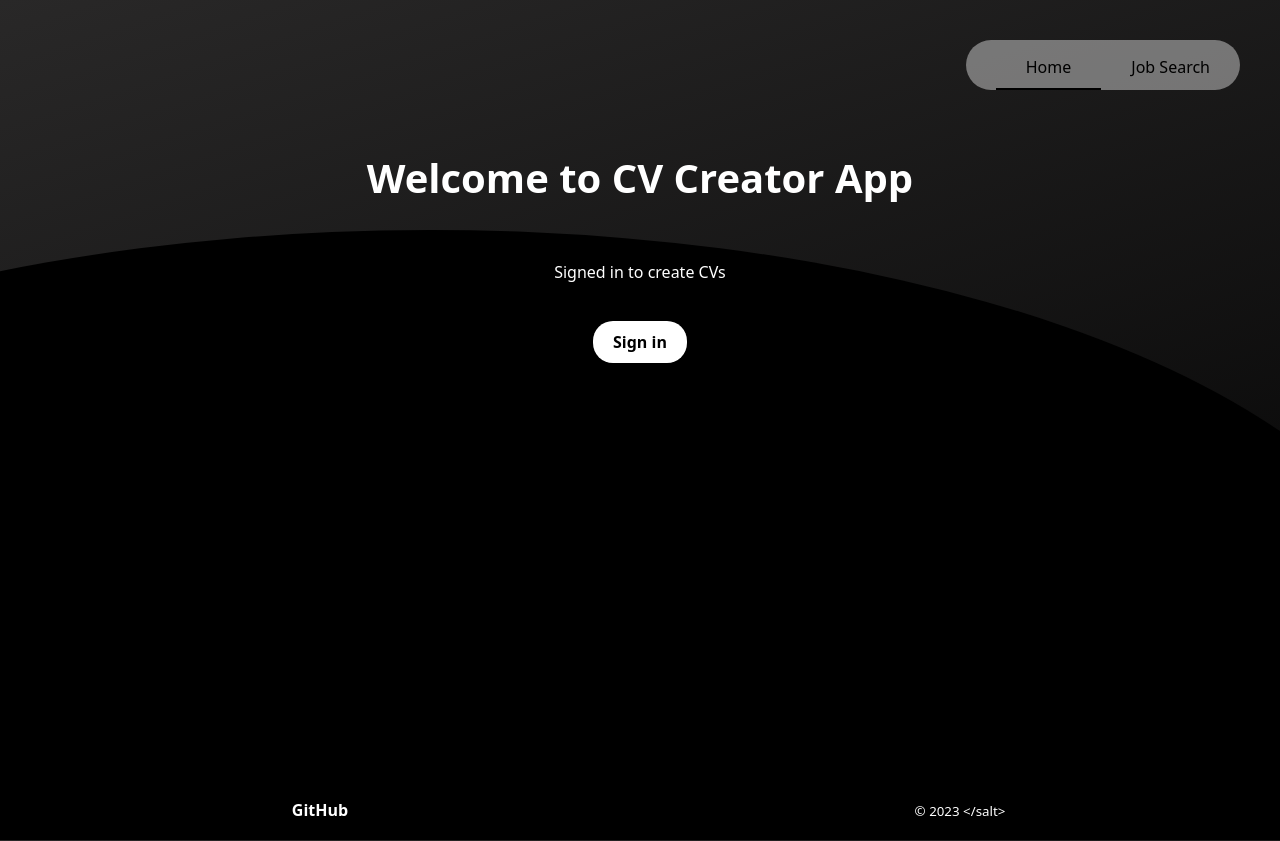
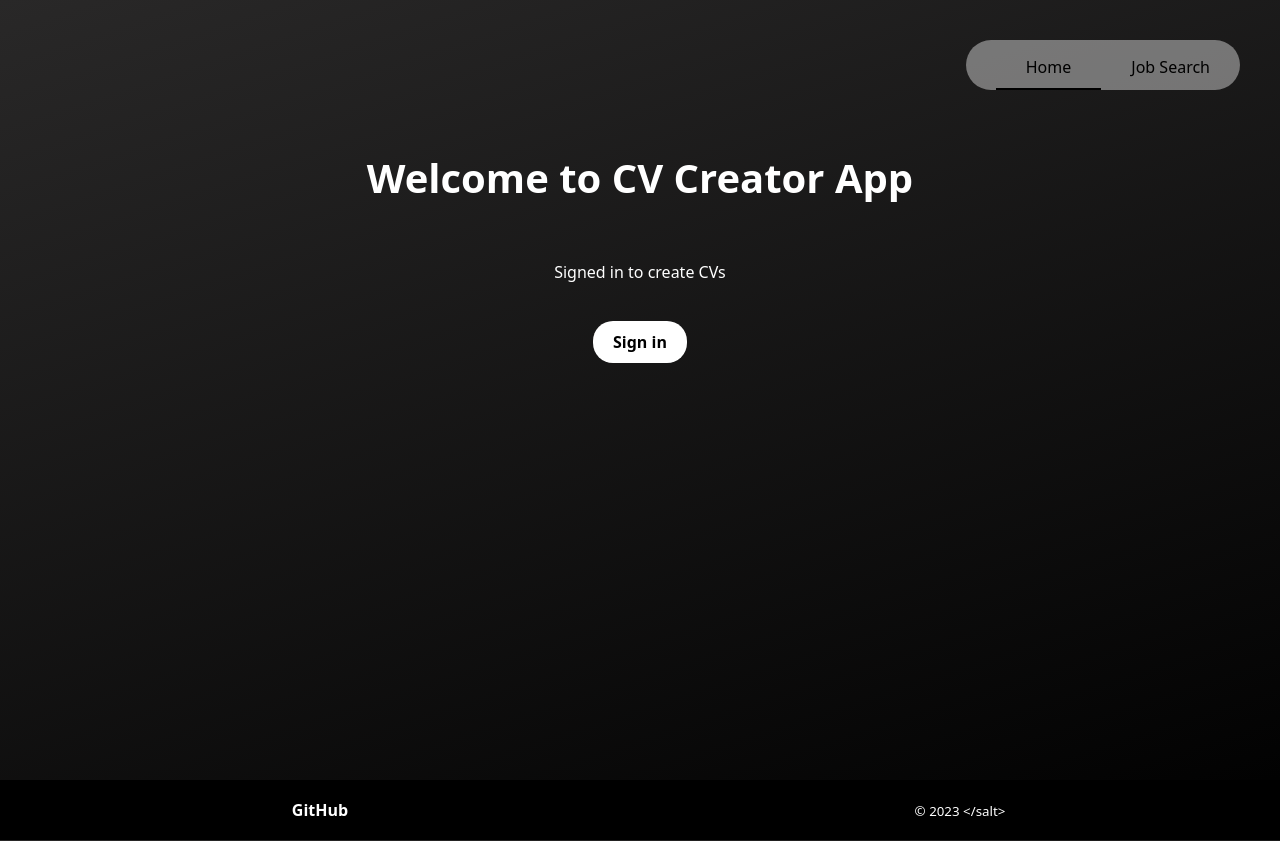
Before and after one commit to plan-b-projects/cv-creator, a Next.js app: page / in a window 1280 px wide. Built offline with nearby package versions, Linux system fonts and the light colour scheme; no server answers.

Commit message:
Deployment attempt 3 but 2 worked but not auth

```diff
--- a/pages/index.tsx
+++ b/pages/index.tsx
@@ -47,7 +47,6 @@ export default function IndexPage() {
                 Sign in
               </ButtonLink>
             </NotSignedIn>
-          <Sphere/>
           </>
           )}
           {session?.user && (
```
